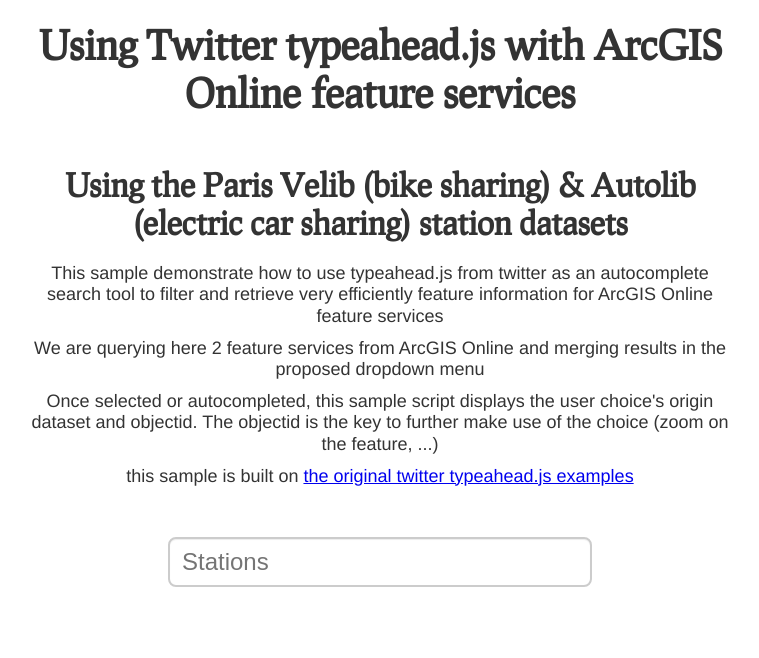
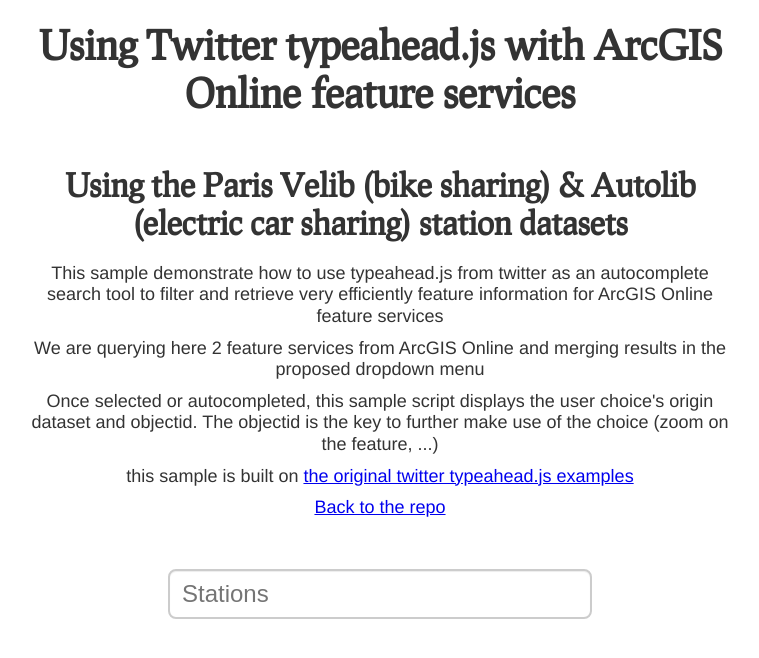
Before and after one commit to esrifrance/Typeahead-on-ArcGIS, a plain HTML site: page index.html in a window 1280 px wide. Shown: the whole page, without its empty margins (260-1019 px from the left). Drawn offline with Linux system fonts and the light colour scheme.

Commit message:
Update index.html

```diff
--- a/index.html
+++ b/index.html
@@ -18,6 +18,7 @@
         <p class="example-description">We are querying here 2 feature services from ArcGIS Online and merging results in the proposed dropdown menu</p>
         <p class="example-description">Once selected or autocompleted, this sample script displays the user choice's origin dataset and objectid. The objectid is the key to further make use of the choice (zoom on the feature, ...)</p>
         <p class="example-description">this sample is built on <a href="http://twitter.github.com/typeahead.js/examples">the original twitter typeahead.js examples</a> </p>
+        <p class="example-description"><a href="https://github.com/esrifrance/Typeahead-on-ArcGIS">Back to the repo</a> </p>
         <div class="demo">
           <input class="typeahead" name="input-stations" type="text" placeholder="Stations">
         </div>
```
